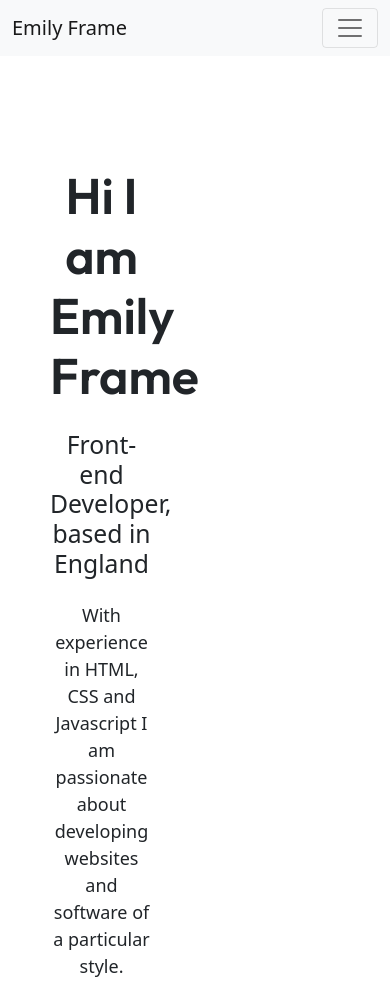
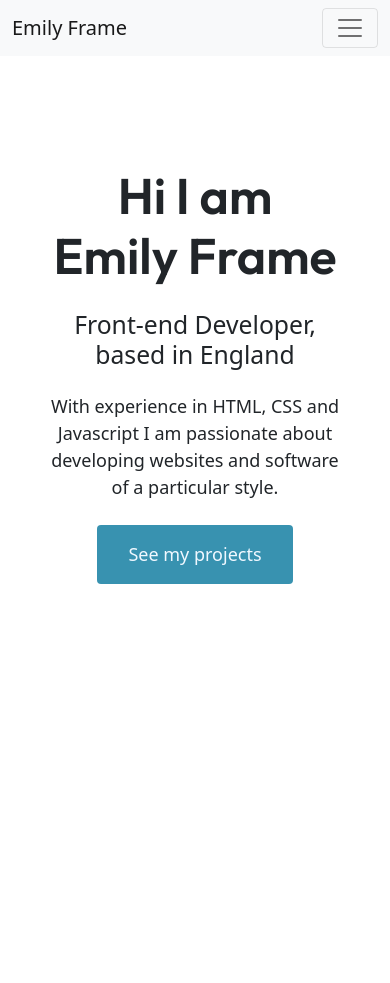
Before and after one commit to framey27/Coding-Portfolio, a plain HTML site: page about.html in a window 390 px wide. Shown: the top 983 px of the page. After the commit the page ends 844 px from the top, so only its background shows below. Drawn offline with nearby package versions, Linux system fonts and the light colour scheme.

Commit message:
fixed responsive error on about page

```diff
--- a/about.html
+++ b/about.html
@@ -56,7 +56,7 @@
     </nav>
     <div class="about-section container">
       <div class="row">
-        <div class="col-6">
+        <div class="col">
           <div class="about-me">
             <h1 class="mb-4">
               Hi I am <br />
@@ -70,7 +70,7 @@
             <a href="" class="btn btn-branding">See my projects</a>
           </div>
         </div>
-        <div class="col-6 d-none d-lg-block">
+        <div class="col d-none d-lg-block">
           <img src="images/Emily.png" alt="" class="img-fluid" />
         </div>
       </div>
--- a/src/style.css
+++ b/src/style.css
@@ -58,13 +58,14 @@ padding: 15px 30px;
     }
 
     .about-section {
+        padding: 0;
         text-align: center;
-        padding: 0;
+
     }
     .about-me {
+        padding: 0;
         text-align: center;
-        padding: 0;
-        margin: 0%;
+
 
     }
 }
```
